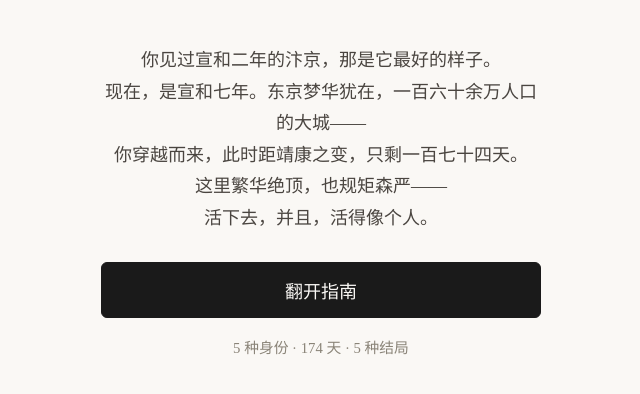
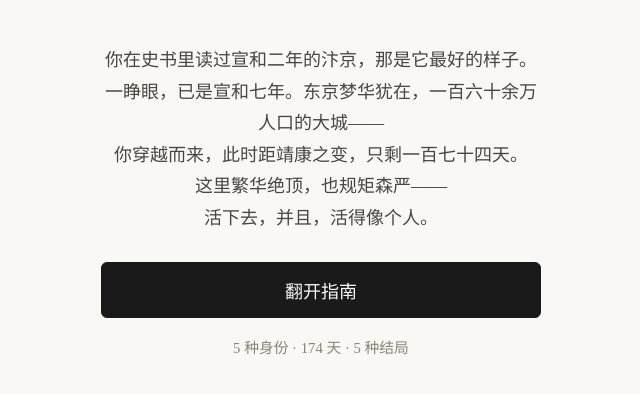
Before and after one commit to ilps2/jingkang-survival, a plain HTML site: page index.html in a window 1280 px wide. Shown: the part 288-682 px from the top of the page, without its empty margins (319-959 px from the left). Drawn offline with Linux system fonts and the light colour scheme.

Commit message:
修正穿越逻辑：宣和二年改为史书里读过，主角仍是刚穿越

```diff
--- a/index.html
+++ b/index.html
@@ -88,7 +88,7 @@ h1{font-size:clamp(26px,7.5vw,34px);letter-spacing:.12em;text-align:center;margi
     <p class="sub">大宋生存指南 · 5 种身份 × 174 天</p>
 
     <p style="text-align:center;color:var(--charcoal);margin-bottom:20px">
-      你见过宣和二年的汴京，那是它最好的样子。<br>现在，是宣和七年。东京梦华犹在，一百六十余万人口的大城——<br>你穿越而来，此时距靖康之变，只剩一百七十四天。<br>
+      你在史书里读过宣和二年的汴京，那是它最好的样子。<br>一睁眼，已是宣和七年。东京梦华犹在，一百六十余万人口的大城——<br>你穿越而来，此时距靖康之变，只剩一百七十四天。<br>
       这里繁华绝顶，也规矩森严——<br>
       活下去，并且，活得像个人。
     </p>
```
